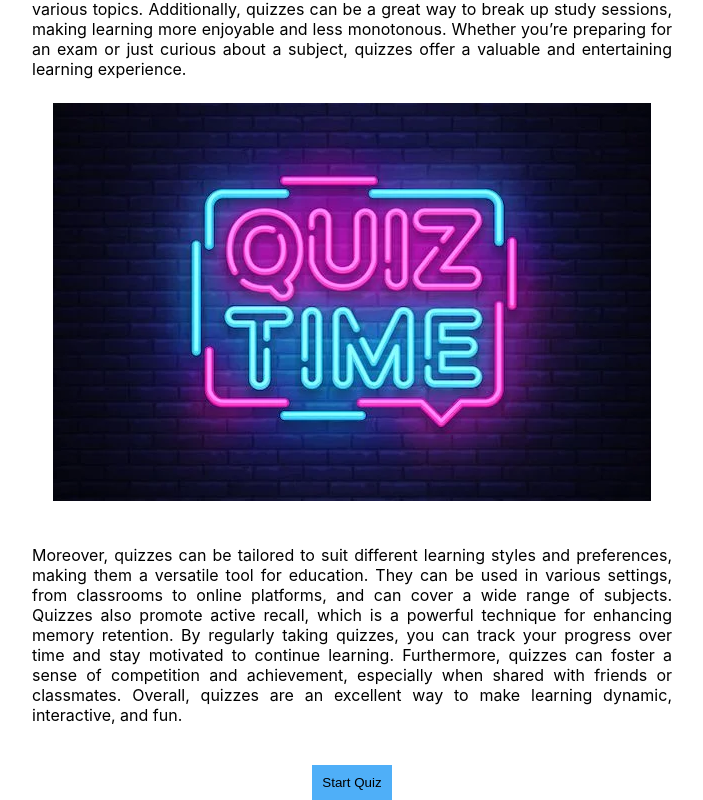
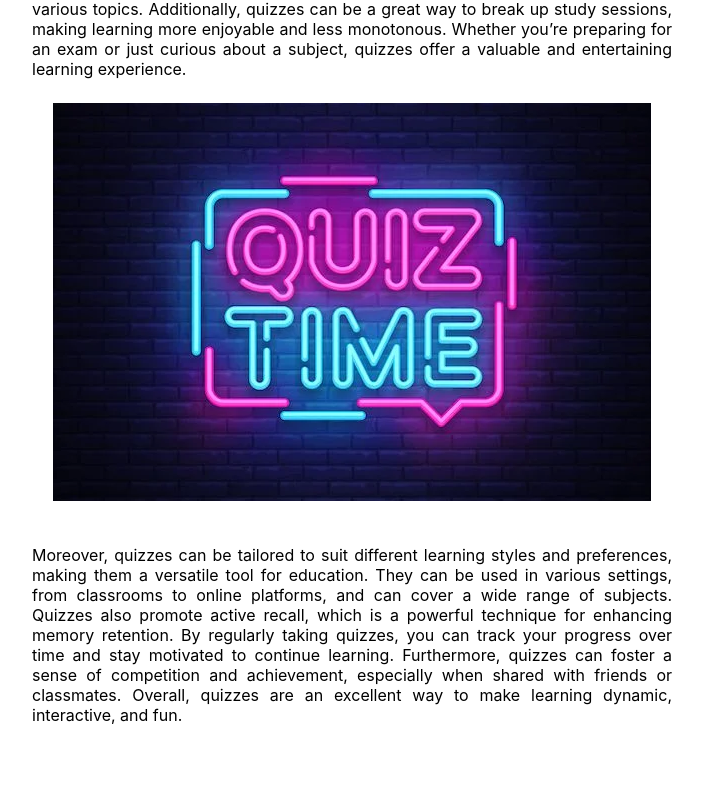
Before and after one commit to NixonOjiem/Anime-Manga-quiz-APP, a React (Create React App) app: page / in a window 1280 px wide. Shown: the part 227-1027 px from the top of the page, without its empty margins (288-991 px from the left). After the commit the page ends 952 px from the top, so only its background shows below. Built offline with nearby package versions, Linux system fonts and the light colour scheme; no server answers.

Commit message:
React dom installed and index route already working

```diff
--- a/src/App.js
+++ b/src/App.js
@@ -10,11 +10,13 @@ import QuizGenerator from './components/QuizGenerator';
 function App() {
   return (
     <div className="App">
-      <Header />
-      <IntroductoryContent />
-      <ButtonForQuiz />
-      <QuizGenerator />
+      <BrowserRouter>
+        <Routes>
+          <Route index element={<StartScreen />} />
+        </Routes>
+      </BrowserRouter>
     </div>
+
   );
 }
 
--- a/src/pages/StartScreen.js
+++ b/src/pages/StartScreen.js
@@ -1,8 +1,13 @@
-import React from 'react'
+import React from 'react';
+import Header from '../components/Header';
+import IntroductoryContent from '../components/IntroductoryContent';
 
 function StartScreen() {
   return (
-    <div>StartScreen</div>
+    <div>
+        <Header />
+        <IntroductoryContent />
+    </div>
   )
 }
 
```
